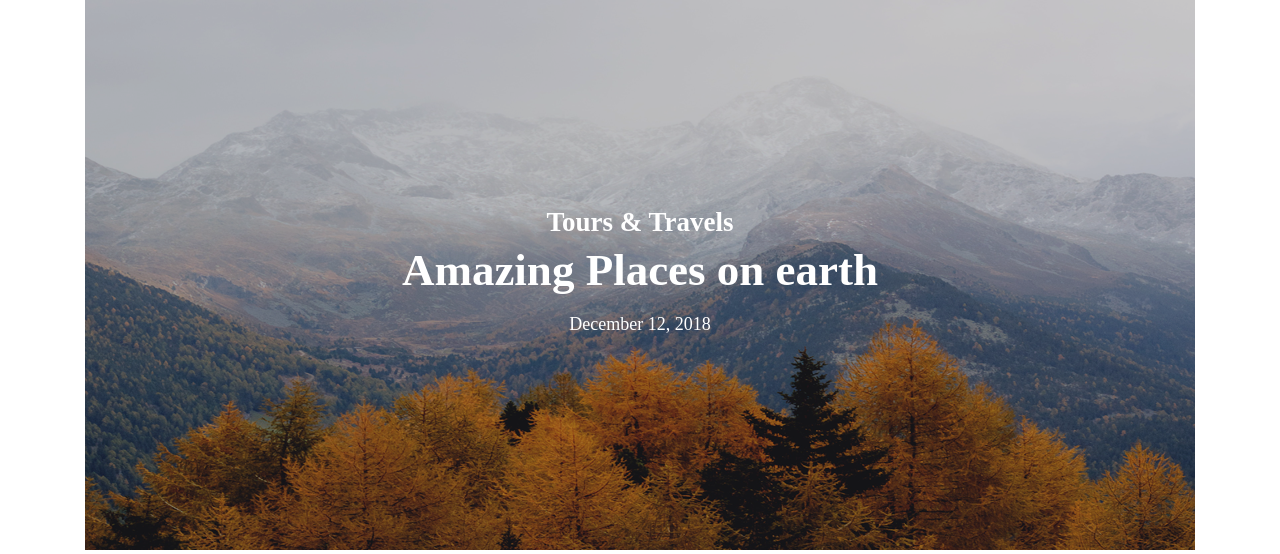
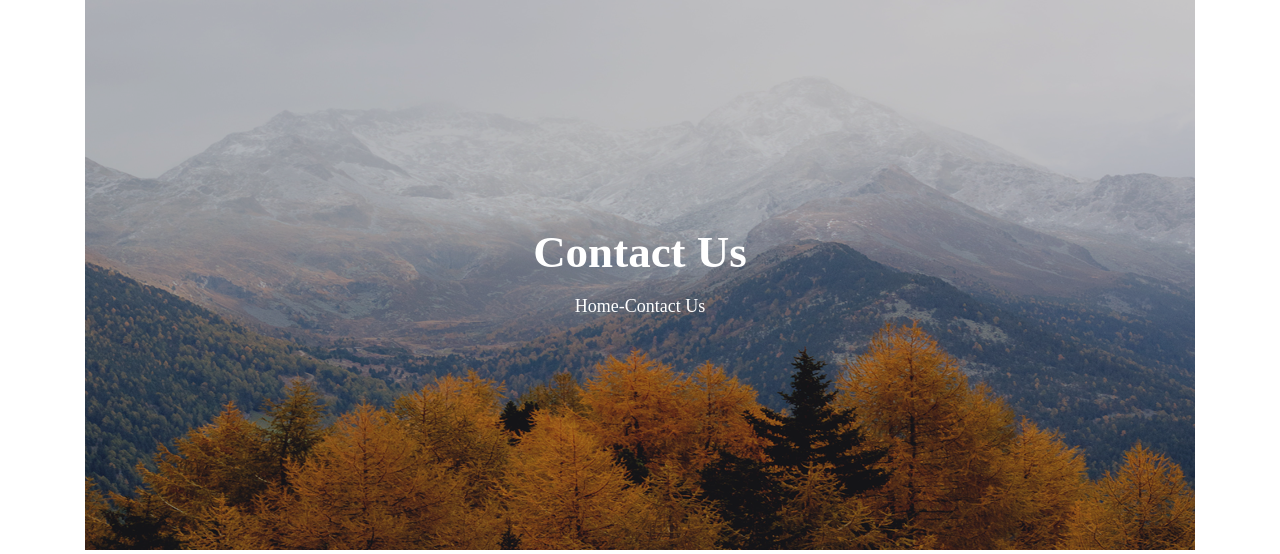
Before and after one commit to kmmorozov/bb2, a Django app: template templates/contact.html in a window 1280 px wide. Shown: the part 84-638 px from the top of the page. Run offline with Django 3.2, Linux system fonts and the light colour scheme; the template is opened without the code that fills it, so the values that code supplies are empty; parts of the project's set-up code (start-up, migrations or seed data) failed here and were passed over; some libraries are stand-ins or nearby versions.

Commit message:
Добавил  текст на баннере и ссылки на главную

```diff
--- a/templates/base.html
+++ b/templates/base.html
@@ -49,9 +49,8 @@
     <div class="container">
       <div class="hero-banner">
         <div class="hero-banner__content">
-          <h3>Tours &amp; Travels</h3>
-          <h1>Amazing Places on earth</h1>
-          <h4>December 12, 2018</h4>
+          {% block poster_title %}
+          {% endblock %}
         </div>
       </div>
     </div>
--- a/templates/blog-details.html
+++ b/templates/blog-details.html
@@ -2,6 +2,9 @@
 {% load static %}
 {% block title %}
 {{ post.title }} - Blog Details
+{% endblock %}
+{% block poster_title %}
+  <h1><a href="{% url 'index' %}" style="color:white">GREAT POSTS</a></h1>
 {% endblock %}
 {% block content %}
   <!--================ Start Blog Post Area =================-->
--- a/templates/contact.html
+++ b/templates/contact.html
@@ -2,6 +2,10 @@
 {% load static %}
 {% block title %}
 Sensive Blog - Contact
+{% endblock %}
+{% block poster_title %}
+  <h1><a href="{% url 'index' %}" style="color:white">Contact Us</a></h1>
+  <h4><a href="{% url 'index' %}" style="color:white">Home-Contact Us</a></h4>
 {% endblock %}
 {% block content %}
  <section class="section-margin--small section-margin">
--- a/templates/index.html
+++ b/templates/index.html
@@ -2,6 +2,11 @@
 {% load static %}
 {% block title %}
 Sensive Blog - Home
+{% endblock %}
+{% block poster_title %}
+  <h3>Tours &amp; Travels</h3>
+  <h1>Amazing Places on earth</h1>
+  <h4>December 12, 2018</h4>
 {% endblock %}
 {% block content %}
   <!--================ Blog slider start =================-->
```
